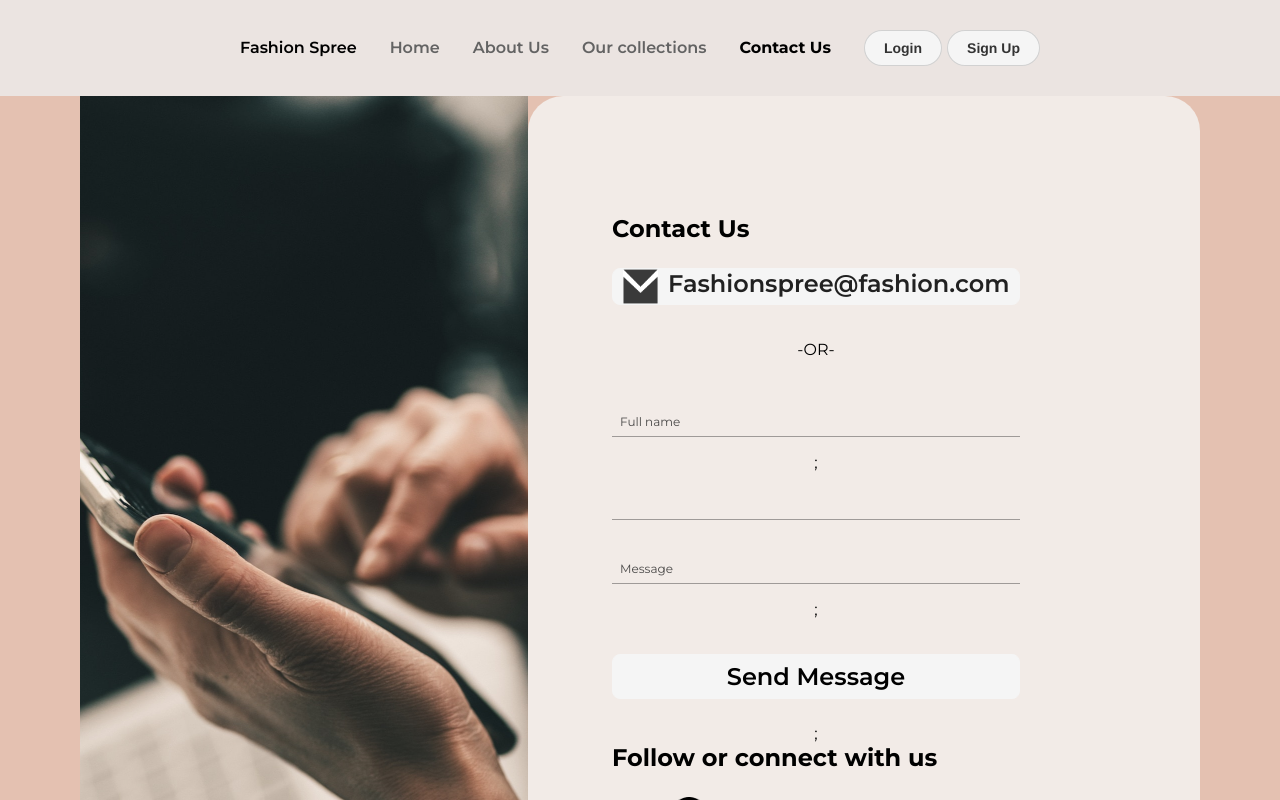
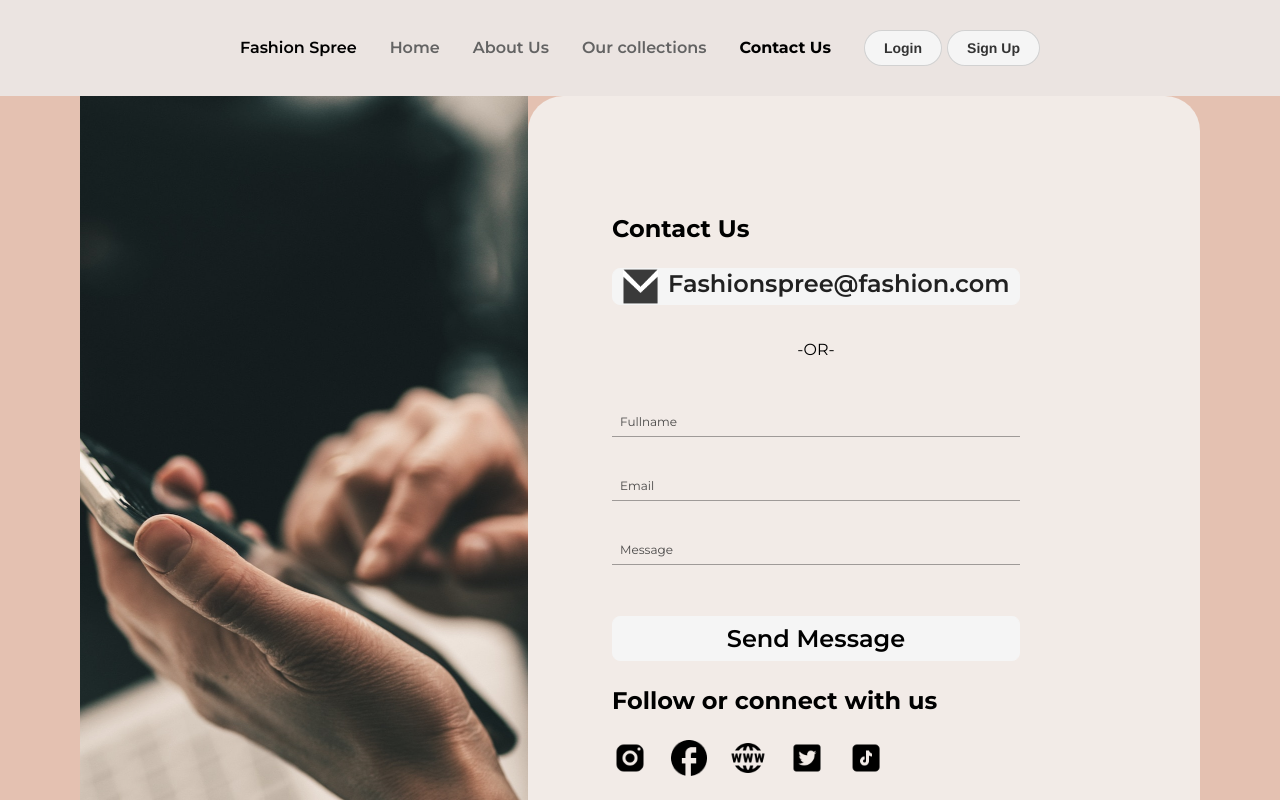
Before and after one commit to HackYourFuture-CPH/Fashion-Spree, a React (Create React App) app in the folder packages/client/: page /contact-us in a window 1280 px wide. Shown: the top 800 px of the page. Built offline with nearby package versions, Linux system fonts and the light colour scheme; no server answers.

Commit message:
use hooks for the contact us page

```diff
--- a/packages/client/src/components/Input/EmailFormInput.component.js
+++ b/packages/client/src/components/Input/EmailFormInput.component.js
@@ -1,28 +1,13 @@
 import React from 'react';
 import PropTypes from 'prop-types';
-/* import validateForm from '../../utils/validateForm';
- */ import './FormInput.style.css';
+import './FormInput.style.css';
 
-const EmailFormInput = ({ value, error, onChange }) => {
-  /*  const [formErrors, setFormErrors] = useState('');
-
-  const handleChange = (e) => {
-    setvalue(e.target.value);
-  };
-
-  const handleValidation = () => {
-    setFormErrors(validateForm(value, name, type));
-  };
-
-  const cleanUpValidation = () => {
-    setFormErrors('');
-  }; */
+const EmailFormInput = ({ value, placeholder, error, onChange }) => {
   return (
     <div className="input-wrapper">
-      {/* {label && <label>{label}</label>} */}
-
       <input
         className="form-input"
+        placeholder={placeholder}
         type="email"
         value={value}
         onChange={(e) => {
@@ -36,6 +21,7 @@ const EmailFormInput = ({ value, error, onChange }) => {
 
 EmailFormInput.propTypes = {
   value: PropTypes.string.isRequired,
+  placeholder: PropTypes.string.isRequired,
   onChange: PropTypes.func.isRequired,
   error: PropTypes.string.isRequired,
 };
--- a/packages/client/src/components/Input/PasswordFormInput.component.js
+++ b/packages/client/src/components/Input/PasswordFormInput.component.js
@@ -2,27 +2,12 @@ import React from 'react';
 import PropTypes from 'prop-types';
 import './FormInput.style.css';
 
-const PasswordFormInput = ({ value, error, onChange }) => {
-  /*   const [formErrors, setFormErrors] = useState('');
-
-  const handleChange = (e) => {
-    setvalue(e.target.value);
-  };
-
-  const handleValidation = () => {
-    setFormErrors(validateForm(value, name, type));
-  };
-
-  const cleanUpValidation = () => {
-    setFormErrors('');
-  }; */
-
+const PasswordFormInput = ({ value, placeholder, error, onChange }) => {
   return (
     <div className="input-wrapper">
-      {/*       {label && <label>{label}</label>}
-       */}
       <input
         className="form-input"
+        placeholder={placeholder}
         type="password"
         value={value}
         onChange={(e) => {
@@ -36,6 +21,7 @@ const PasswordFormInput = ({ value, error, onChange }) => {
 
 PasswordFormInput.propTypes = {
   value: PropTypes.string.isRequired,
+  placeholder: PropTypes.string.isRequired,
   onChange: PropTypes.func.isRequired,
   error: PropTypes.string.isRequired,
 };
--- a/packages/client/src/containers/ContactUs.container.js
+++ b/packages/client/src/containers/ContactUs.container.js
@@ -2,23 +2,31 @@ import React, { useState } from 'react';
 import './ContactUs.styles.css';
 import TextFormInput from '../components/Input/TextFormInput.component';
 import EmailFormInput from '../components/Input/EmailFormInput.component';
+import useInputValidation from '../utils/hooks/useInputValidation';
 
 export const ContactUs = () => {
-  const [name, setName] = useState('');
-  const [email, setEmail] = useState('');
-  const [message, setMessage] = useState('');
-  const [isSubmit, setIsSubmit] = useState(false);
-  const formErrors = '';
+  const [validForm, setValidForm] = useState(false);
+  const [invalidForm, setInvalidForm] = useState(false);
+  const [name, nameError, validateName] = useInputValidation('fullname');
+  const [email, emailError, validateEmail] = useInputValidation('email');
+  const [message, messageError, validateMessage] =
+    useInputValidation('message');
 
   const handleSubmit = (event) => {
     event.preventDefault();
     if (
-      formErrors.length === 0 &&
-      message.length > 5 &&
-      name.length > 0 &&
-      email.length > 0
+      nameError ||
+      emailError ||
+      messageError ||
+      name.length === 0 ||
+      email.length === 0 ||
+      message.length === 0
     ) {
-      setIsSubmit(true);
+      setInvalidForm(true);
+      setValidForm(false);
+    } else {
+      setInvalidForm(false);
+      setValidForm(true);
     }
   };
 
@@ -44,27 +52,26 @@ export const ContactUs = () => {
           <p className="or">-OR-</p>
           <form>
             <TextFormInput
+              type="text"
               value={name}
-              setvalue={setName}
-              name="fullname"
-              placeholder="Full name"
+              placeholder="Fullname"
+              onChange={validateName}
+              error={nameError}
             />
-            ;
             <EmailFormInput
+              placeholder="Email"
               value={email}
               type="email"
-              setvalue={setEmail}
-              name="email"
-              placeholder="Email"
+              onChange={validateEmail}
+              error={emailError}
             />
             <TextFormInput
+              type="text"
               value={message}
-              type="text"
-              setvalue={setMessage}
-              name="message"
               placeholder="Message"
+              onChange={validateMessage}
+              error={messageError}
             />
-            ;
             <button
               className="contactUs-btn"
               onClick={handleSubmit}
@@ -72,17 +79,10 @@ export const ContactUs = () => {
             >
               Send Message
             </button>
-            ;
-            {isSubmit ? (
-              <div className="success">
-                <img
-                  className="icon-success"
-                  src="../../assets/icons/success.png"
-                  alt="success sign"
-                />
-                <p className="message-success">Message sent successfully</p>
-              </div>
-            ) : null}
+            {validForm && (
+              <p className="success-message">Your message has been sent</p>
+            )}
+            {invalidForm && <p className="error-message">Form is not valid</p>}
           </form>
           <h3>Follow or connect with us</h3>
           <div className="media-icons">
--- a/packages/client/src/containers/Login.container/SignupForm.js
+++ b/packages/client/src/containers/Login.container/SignupForm.js
@@ -1,6 +1,8 @@
 import React, { useState } from 'react';
 import './Login.css';
 import TextFormInput from '../../components/Input/TextFormInput.component';
+import EmailFormInput from '../../components/Input/EmailFormInput.component';
+import PasswordFormInput from '../../components/Input/PasswordFormInput.component';
 import useInputValidation from '../../utils/hooks/useInputValidation';
 
 const SignupForm = () => {
@@ -38,14 +40,14 @@ const SignupForm = () => {
         onChange={validateName}
         error={nameError}
       />
-      <TextFormInput
+      <EmailFormInput
         placeholder="Email"
         value={email}
         type="email"
         onChange={validateEmail}
         error={emailError}
       />
-      <TextFormInput
+      <PasswordFormInput
         placeholder="Password"
         value={password}
         type="password"
```
